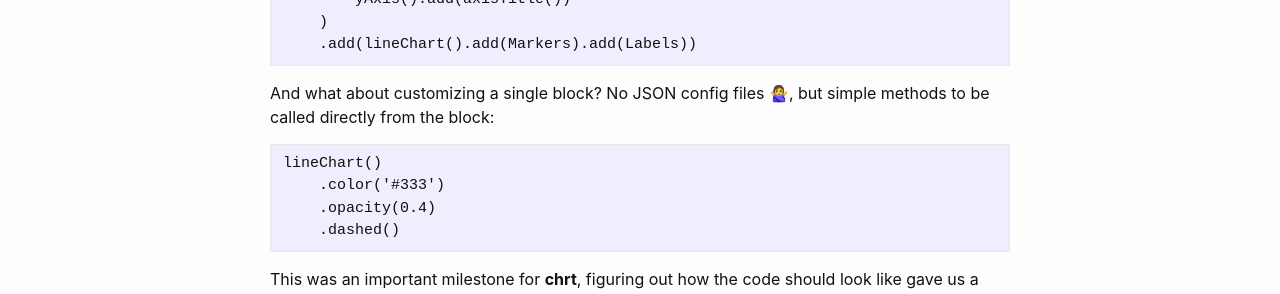
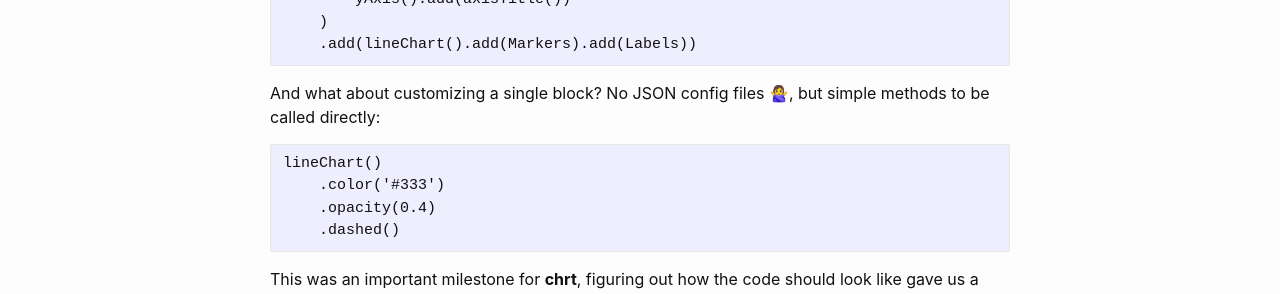
Before and after one commit to chrt-io/blog, a Jekyll site: the page built from _posts/2021-02-22-how-does-the-code-should-look-like.md, in a window 1280 px wide. Shown: the part 1229-1523 px from the top of the page. Built offline with Jekyll 4.4.1, drawn with Linux system fonts in a browser that asks for light colours.

Commit message:
Update from Forestry.io carlo zapponi updated _posts/2021-02-22-how-does-the-code-should-look-like.md

```diff
--- a/_posts/2021-02-22-how-does-the-code-should-look-like.md
+++ b/_posts/2021-02-22-how-does-the-code-should-look-like.md
@@ -43,7 +43,7 @@
         )
         .add(lineChart().add(Markers).add(Labels))
 
-And what about customizing a single block? No JSON config files 🙅‍♀️, but simple methods to be called directly from the block:
+And what about customizing a single block? No JSON config files 🙅‍♀️, but simple methods to be called directly:
 
     lineChart()
         .color('#333')
```
